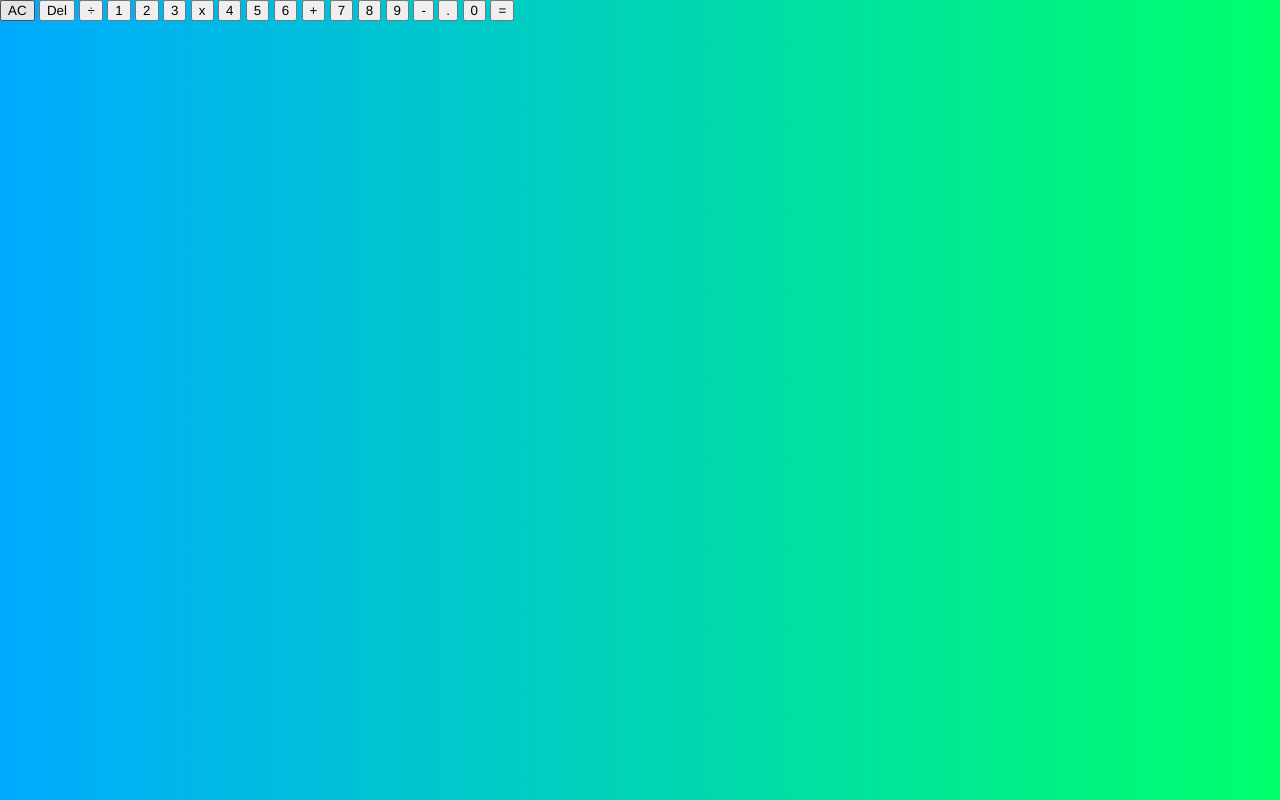
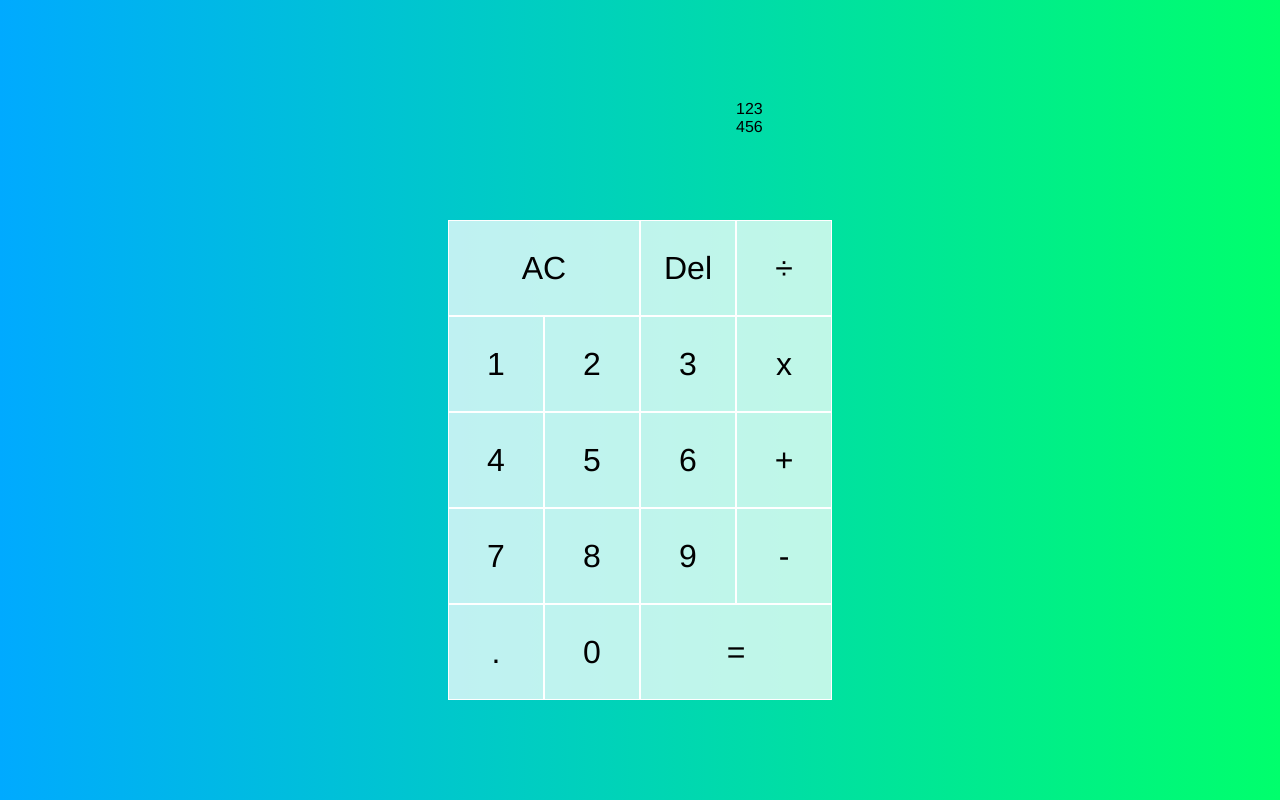
Before and after one commit to mahanmashoof/js-calculator, a plain HTML site: page index.html in a window 1280 px wide. Drawn offline with Linux system fonts and the light colour scheme.

Commit message:
buttons style ok

```diff
--- a/index.html
+++ b/index.html
@@ -11,8 +11,8 @@
   <body>
     <div class="calculator-grid">
       <div class="output">
-        <div class="prev-operand"></div>
-        <div class="current-operand"></div>
+        <div class="prev-operand">123</div>
+        <div class="current-operand">456</div>
       </div>
       <button class="span-two">AC</button>
       <button>Del</button>
--- a/styles.css
+++ b/styles.css
@@ -9,3 +9,32 @@ body {
     margin: 0;
     background: linear-gradient(to right, #00aaff, #00ff6c);
 }
+
+.calculator-grid {
+    display: grid;
+    justify-content: center;
+    min-height: 100vh;
+    align-content: center;
+    grid-template-columns: repeat(4, 6rem);
+    grid-template-rows: minmax(7.5rem, auto) repeat(5, 6rem);
+}
+
+.calculator-grid > button {
+    cursor: pointer;
+    font-size: 2rem;
+    border: 1px solid white;
+    outline: none;
+    background-color: rgba(255, 255, 255, 0.75);
+}
+
+.calculator-grid > button:hover {
+    background-color: rgba(255, 255, 255, 0.9);
+}
+
+.span-two {
+    grid-column: span 2;
+}
+
+.output {
+    grid-column: span 1/ -1;
+}
```
